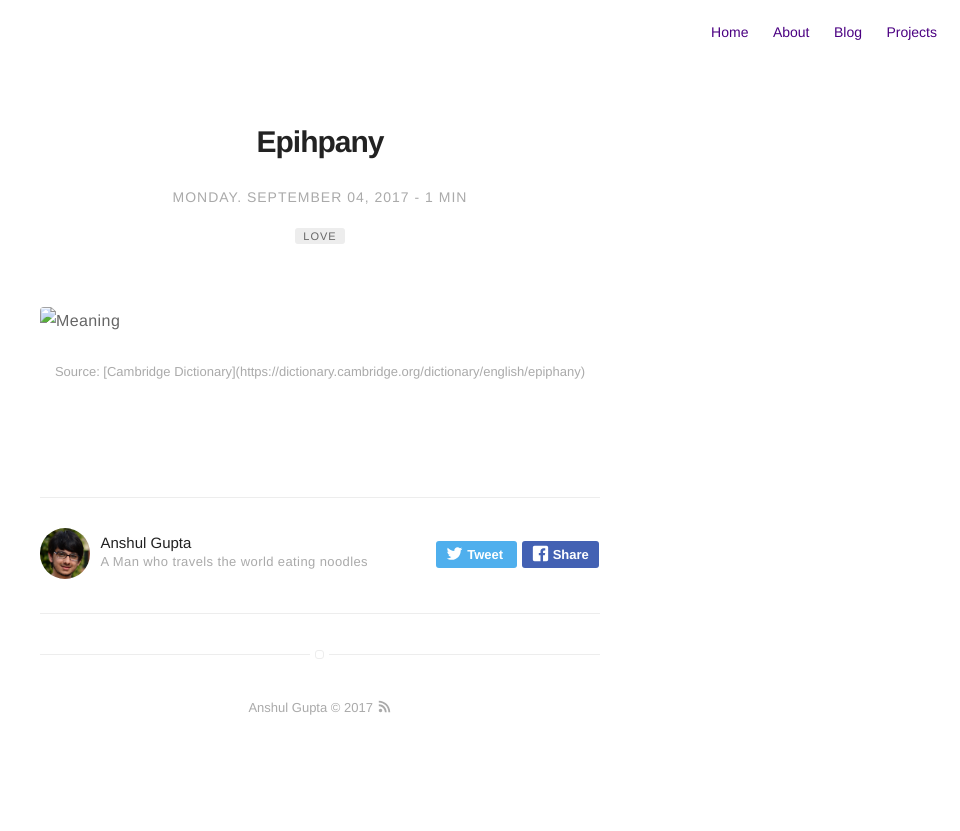
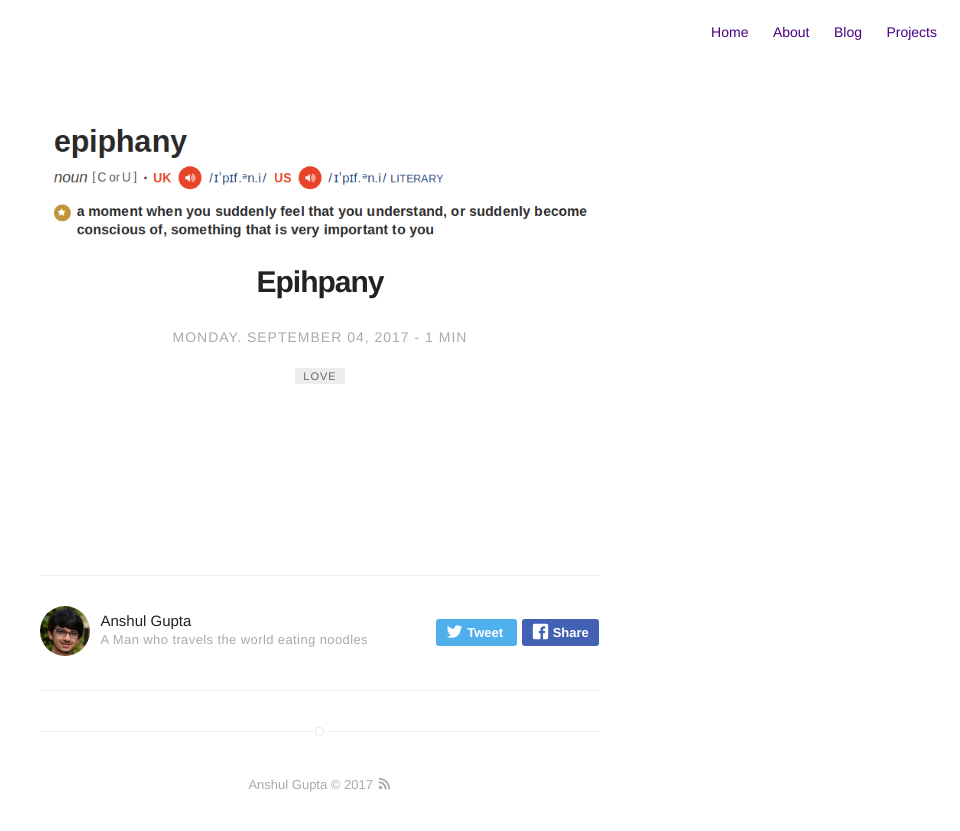
Before and after one commit to anshulgupta0803/anshulgupta0803.github.io, a Jekyll site: the page built from _posts/2017-09-04-epiphany.md, in a window 1280 px wide. Shown: the top 831 px of the page, without its empty margins (320-1280 px from the left). Built offline with Jekyll 4.4.1, drawn with Linux system fonts in a browser that asks for light colours.

Commit message:
Trying header image

```diff
--- a/_posts/2017-09-04-epiphany.md
+++ b/_posts/2017-09-04-epiphany.md
@@ -2,7 +2,8 @@
 title: "Epihpany"
 layout: post
 date: 2017-09-04 02:30
-headerImage: false
+image: https://github.com/anshulgupta0803/anshulgupta0803.github.io/raw/master/assets/images/epiphany-001.png
+headerImage: true
 tag:
 - love
 category: blog
@@ -10,6 +11,3 @@ author: anshulgupta
 description: When I realized
 star: true
 ---
-
-![Meaning]({site.link}/assets/images/epiphany-001.png)
-<figcaption class="caption">Source: [Cambridge Dictionary](https://dictionary.cambridge.org/dictionary/english/epiphany)</figcaption>
```
